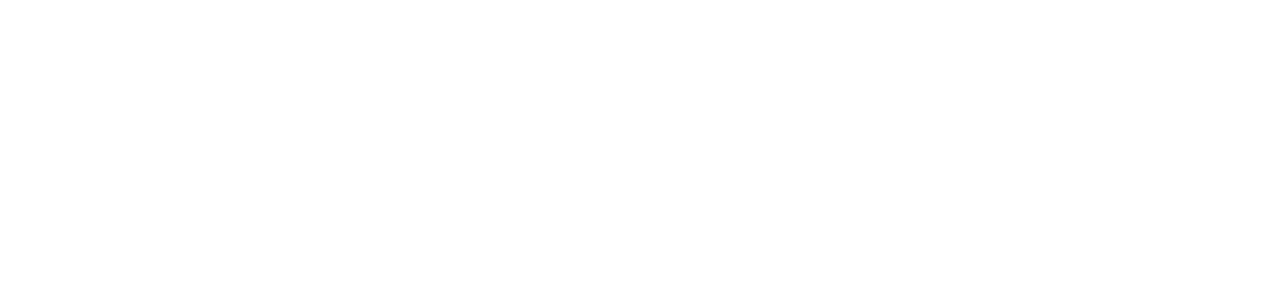
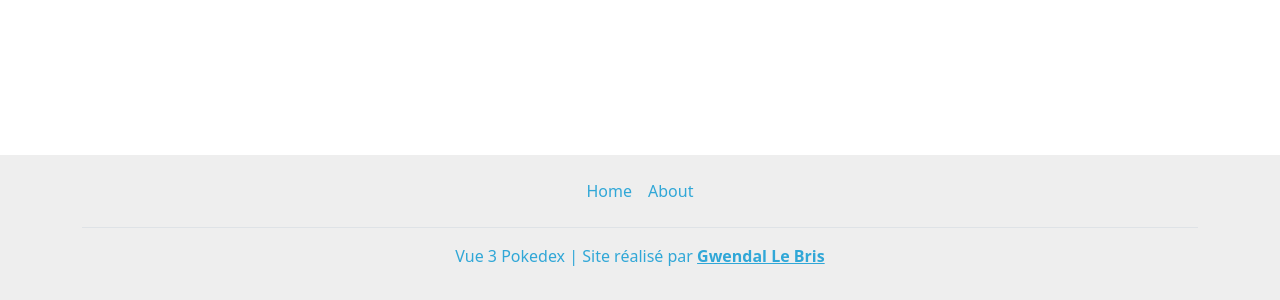
Before and after one commit to gwencode/vue3-pokedex, a Vue app: page /about in a window 1280 px wide. Shown: the part 701-1001 px from the top of the page. Before the commit the page ends 856 px from the top, so only its background shows below. Built offline with nearby package versions, Linux system fonts and the light colour scheme.

Commit message:
Feature: do navbar

```diff
--- a/src/App.vue
+++ b/src/App.vue
@@ -1,6 +1,7 @@
 <script setup>
 import { RouterView } from 'vue-router'
 import Navbar from '@/components/Navbar.vue'
+import Footer from '@/components/Footer.vue'
 </script>
 
 <template>
@@ -10,6 +11,7 @@
       <router-view></router-view>
       <template v-slot:fallback>Loading Pokemon data...</template>
     </Suspense>
+    <Footer />
   </div>
 </template>
 
--- /dev/null
+++ b/src/components/Footer.vue
@@ -0,0 +1,29 @@
+<script setup>
+import { RouterLink } from 'vue-router'
+</script>
+
+<template>
+  <div class="footer">
+    <div class="container">
+      <footer class="py-3">
+        <ul class="nav justify-content-center border-bottom pb-3 mb-3">
+
+          <li class="nav-item"><router-link :to="`/`" class="nav-link px-2">Home</router-link></li>
+          <li class="nav-item"><router-link :to="`/about`" class="nav-link px-2">About</router-link></li>
+        </ul>
+        <p class="text-center">Vue 3 Pokedex | Site réalisé par <a href="https://troopl.com/gwendal-lebris" class="fw-bold"  target="_blank">Gwendal Le Bris</a></p>
+      </footer>
+    </div>
+  </div>
+
+</template>
+
+<style scoped>
+.footer {
+  background-color: #EEEEEE;
+}
+a, p {
+  color: #30A7D7;
+}
+
+</style>
```
